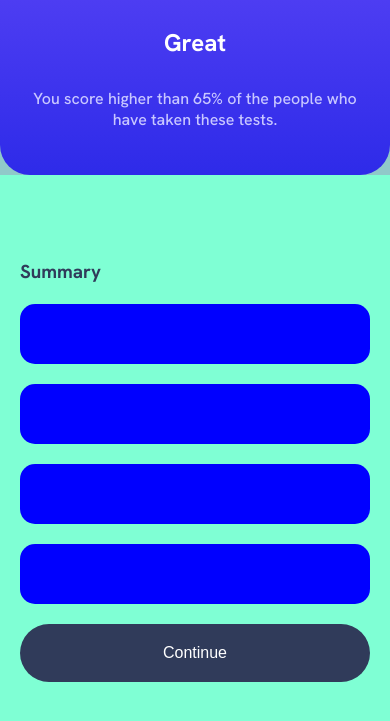
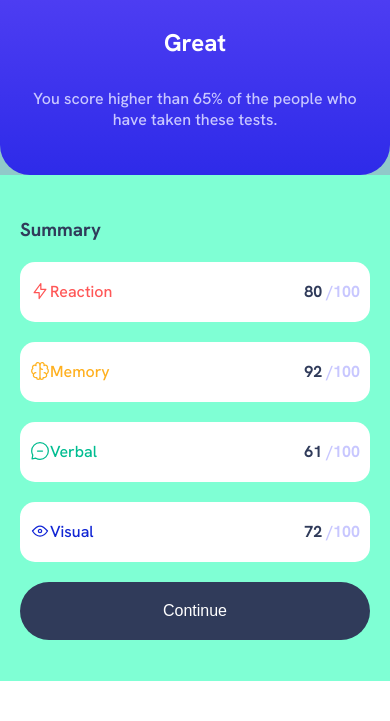
Before and after one commit to OlenaMitropolska/Challenge, a plain HTML site: page index.html in a window 390 px wide. Shown: the part 247-968 px from the top of the page. After the commit the page ends 928 px from the top, so only its background shows below. Drawn offline with Linux system fonts and the light colour scheme.

Commit message:
phone done

```diff
--- a/index.html
+++ b/index.html
@@ -23,10 +23,41 @@
 
 <div class="summary">
 <h3>Summary</h3>
-<div class="box"></div>
-<div class="box"></div>
-<div class="box"></div>
-<div class="box"></div>
+<div class="box">
+    <div class="reaction flex">
+        <svg xmlns="http://www.w3.org/2000/svg" width="20" height="20" fill="none" viewBox="0 0 20 20"><path stroke="#F55" stroke-linecap="round" stroke-linejoin="round" stroke-width="1.25" d="M10.833 8.333V2.5l-6.666 9.167h5V17.5l6.666-9.167h-5Z"/></svg>
+        <p>Reaction</p>
+    </div>
+    <div class="score"><span>80 </span>/100</div>
+</div>
+
+<div class="box">
+
+    <div class="memory flex">
+        <svg xmlns="http://www.w3.org/2000/svg" width="20" height="20" fill="none" viewBox="0 0 20 20"><path stroke="#FFB21E" stroke-linecap="round" stroke-linejoin="round" stroke-width="1.25" d="M5.833 11.667a2.5 2.5 0 1 0 .834 4.858"/><path stroke="#FFB21E" stroke-linecap="round" stroke-linejoin="round" stroke-width="1.25" d="M3.553 13.004a3.333 3.333 0 0 1-.728-5.53m.025-.067a2.083 2.083 0 0 1 2.983-2.824m.199.054A2.083 2.083 0 1 1 10 3.75v12.917a1.667 1.667 0 0 1-3.333 0M10 5.833a2.5 2.5 0 0 0 2.5 2.5m1.667 3.334a2.5 2.5 0 1 1-.834 4.858"/><path stroke="#FFB21E" stroke-linecap="round" stroke-linejoin="round" stroke-width="1.25" d="M16.447 13.004a3.334 3.334 0 0 0 .728-5.53m-.025-.067a2.083 2.083 0 0 0-2.983-2.824M10 3.75a2.085 2.085 0 0 1 2.538-2.033 2.084 2.084 0 0 1 1.43 2.92m-.635 12.03a1.667 1.667 0 0 1-3.333 0"/></svg>
+        <p>Memory</p>
+    </div>
+    <div class="score"><span>92 </span>/100</div>
+
+</div>
+
+<div class="box">
+
+    <div class="verbal flex">
+        <svg xmlns="http://www.w3.org/2000/svg" width="20" height="20" fill="none" viewBox="0 0 20 20"><path stroke="#00BB8F" stroke-linecap="round" stroke-linejoin="round" stroke-width="1.25" d="M7.5 10h5M10 18.333A8.333 8.333 0 1 0 1.667 10c0 1.518.406 2.942 1.115 4.167l-.699 3.75 3.75-.699A8.295 8.295 0 0 0 10 18.333Z"/></svg>
+        <p>Verbal</p>
+    </div>
+    <div class="score"><span>61 </span>/100</div>
+
+</div>
+<div class="box">
+    <div class="visual flex">
+        <svg xmlns="http://www.w3.org/2000/svg" width="20" height="20" fill="none" viewBox="0 0 20 20"><path stroke="#1125D6" stroke-linecap="round" stroke-linejoin="round" stroke-width="1.25" d="M10 11.667a1.667 1.667 0 1 0 0-3.334 1.667 1.667 0 0 0 0 3.334Z"/><path stroke="#1125D6" stroke-linecap="round" stroke-linejoin="round" stroke-width="1.25" d="M17.5 10c-1.574 2.492-4.402 5-7.5 5s-5.926-2.508-7.5-5C4.416 7.632 6.66 5 10 5s5.584 2.632 7.5 5Z"/></svg>
+        <p>Visual</p>
+    </div>
+    <div class="score"><span>72 </span>/100</div>
+
+</div>
 <button>Continue</button>
 
 
--- a/style.css
+++ b/style.css
@@ -46,6 +46,7 @@ max-height: fit-content;
     background-image: linear-gradient(hsla(256, 72%, 46%, 1), hsla(241, 72%, 46%, 0));
     height: 40%;
     width: 40%;
+    padding: 10px;
     border-radius: 100%;
     display: flex;
     flex-direction: column;
@@ -72,7 +73,7 @@ max-height: fit-content;
 
 
 .summary {
-    height: 70%;
+    height: 60%;
     background-color: aquamarine;
     display: flex;
     flex-direction: column;
@@ -85,8 +86,35 @@ max-height: fit-content;
 .box {
     height: 60px;
     width: 100%;
-    background-color: blue;
+    background-color: var(--neutral-white);
     border-radius: 15px;
+    display: flex;
+    justify-content: space-between;
+    align-items: center;
+    padding: 10px;
+}
+.flex {
+    display: flex;
+}
+.reaction {
+    color: var(--primary-light-red);
+}
+span {
+    color: var(--dark-grey-blue);
+}
+.score {
+    color: var(--neutral-lavender);
+    font-weight: bold;
+}
+
+.memory {
+    color: var(--primary-yellow);
+}
+.verbal {
+color: var(--primary-green-teal);
+}
+.visual {
+    color: var(--primary-vobalt-blue);
 }
 
 .summary button {
```
